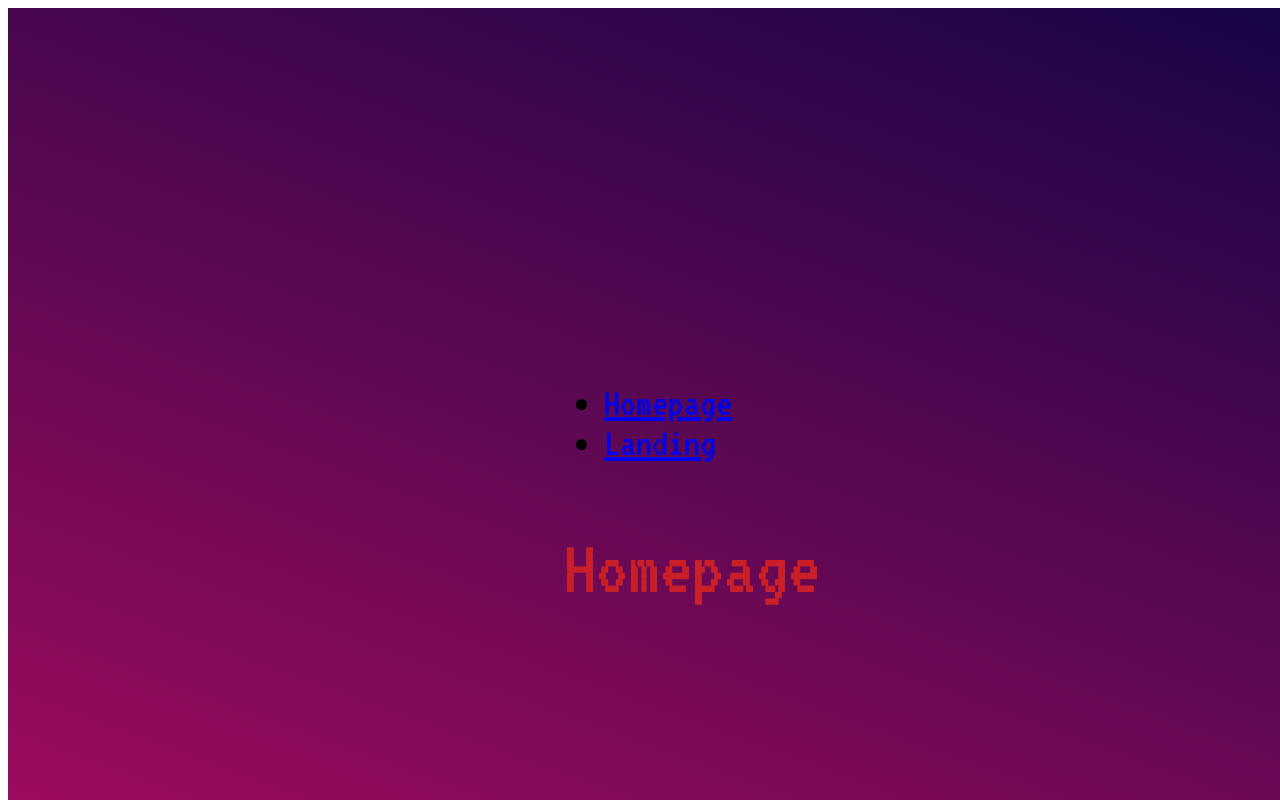
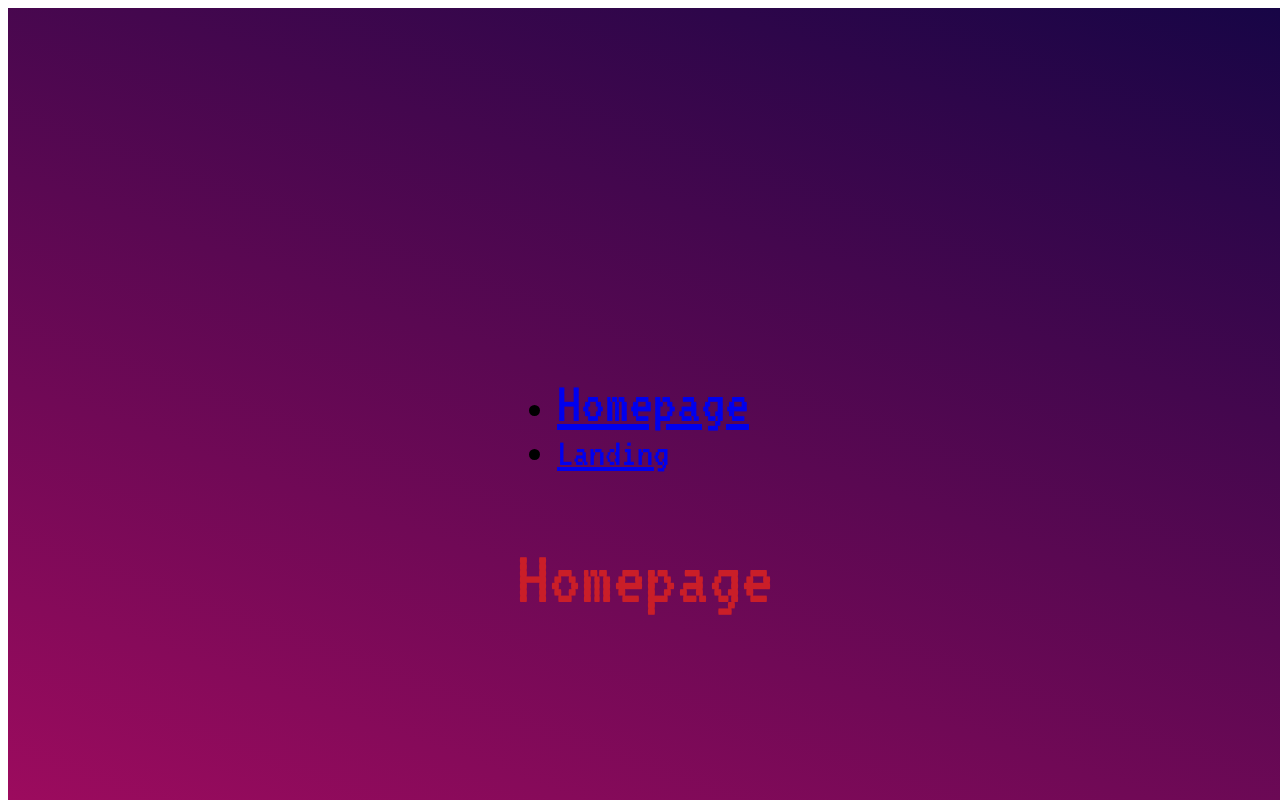
Before and after one commit to CodeBlackwell/Expose, a React app: page / in a window 1280 px wide. Built offline with nearby package versions, Linux system fonts and the light colour scheme; the HTML template or start-up script is replaced by a standard one.

Commit message:
debugging styled components. Receiving Error when using cascading component styles

```diff
--- a/src/components/Navigation/Navigation.jsx
+++ b/src/components/Navigation/Navigation.jsx
@@ -1,6 +1,7 @@
 import React, { Component } from 'react';
 import { Link } from 'react-router-dom';
 
+import { NavItem, NavContainer } from './Navigation.styles';
 
 class Navigation extends Component {
     render() {
@@ -8,7 +9,7 @@ class Navigation extends Component {
             <div>
                 <ul>
                     <li>
-                        <Link to={'/'}>Homepage</Link>
+                        <NavItem to={'/'}>Homepage</NavItem>
                     </li>
                     <li>
                         <Link to={'/landing'}>Landing</Link>
--- /dev/null
+++ b/src/components/Navigation/Navigation.styles.js
@@ -0,0 +1,30 @@
+import styled from 'styled-components';
+import { Link } from 'react-router-dom';
+
+import { Flex } from '../../theme/grid';
+import media from    '../../theme/media';
+import { midnight } from '../../theme/variables';
+
+
+export const NavContainer = styled(Flex)`
+
+`;
+
+export const NavItem = styled(Link)`
+    margin-right: 30px;
+    font-size: 1.5em;
+    cursor: pointer;
+    &:hover {
+        color: white;
+        background-color: ${midnight}
+    }
+    ${media.tablet`
+        margin-left: -10px;
+        font-size: 1em;
+    `}
+    ${media.phone`
+        margin-left: -10px;
+        font-size: .9em;
+        margin-top: 17px;
+    `}
+`;
```
